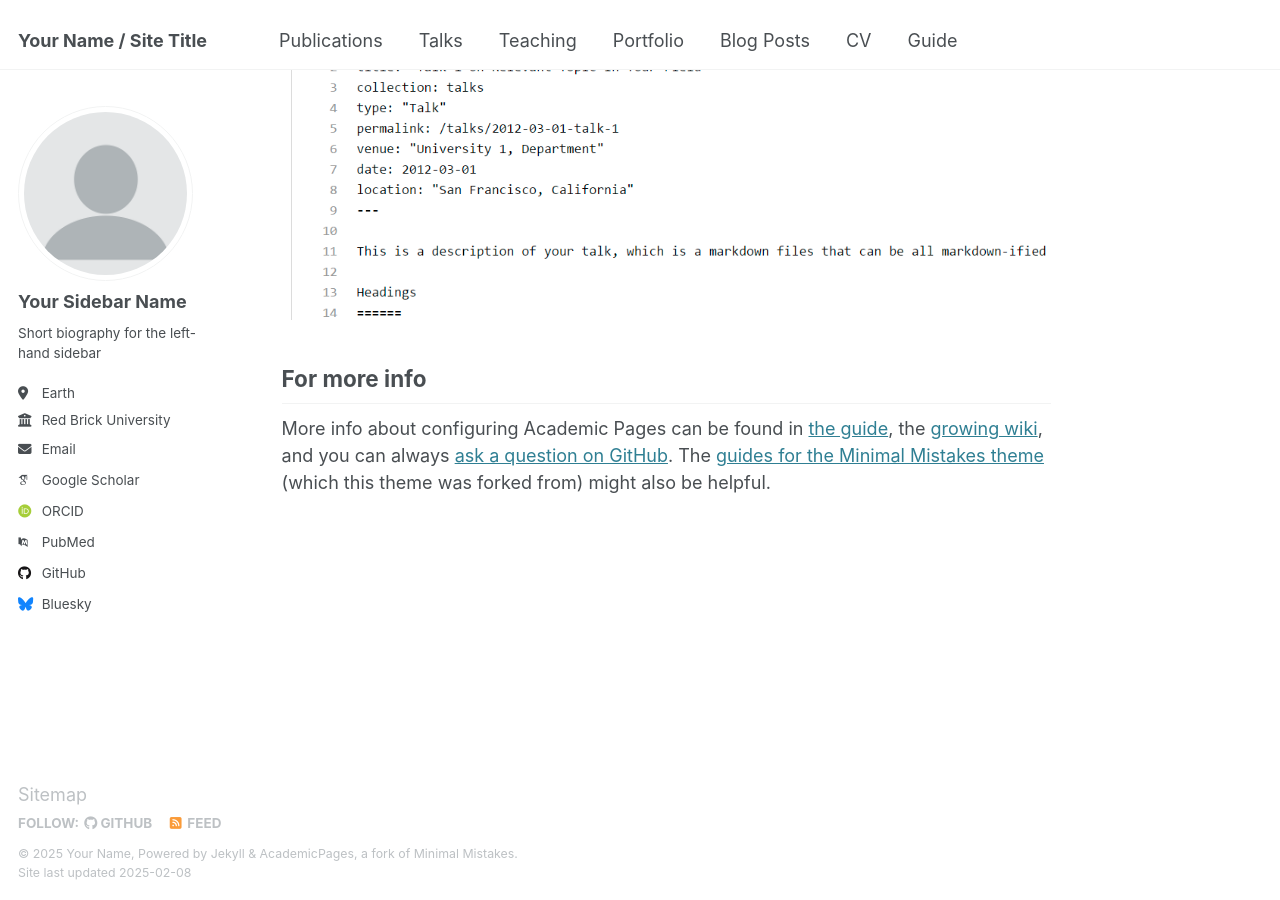
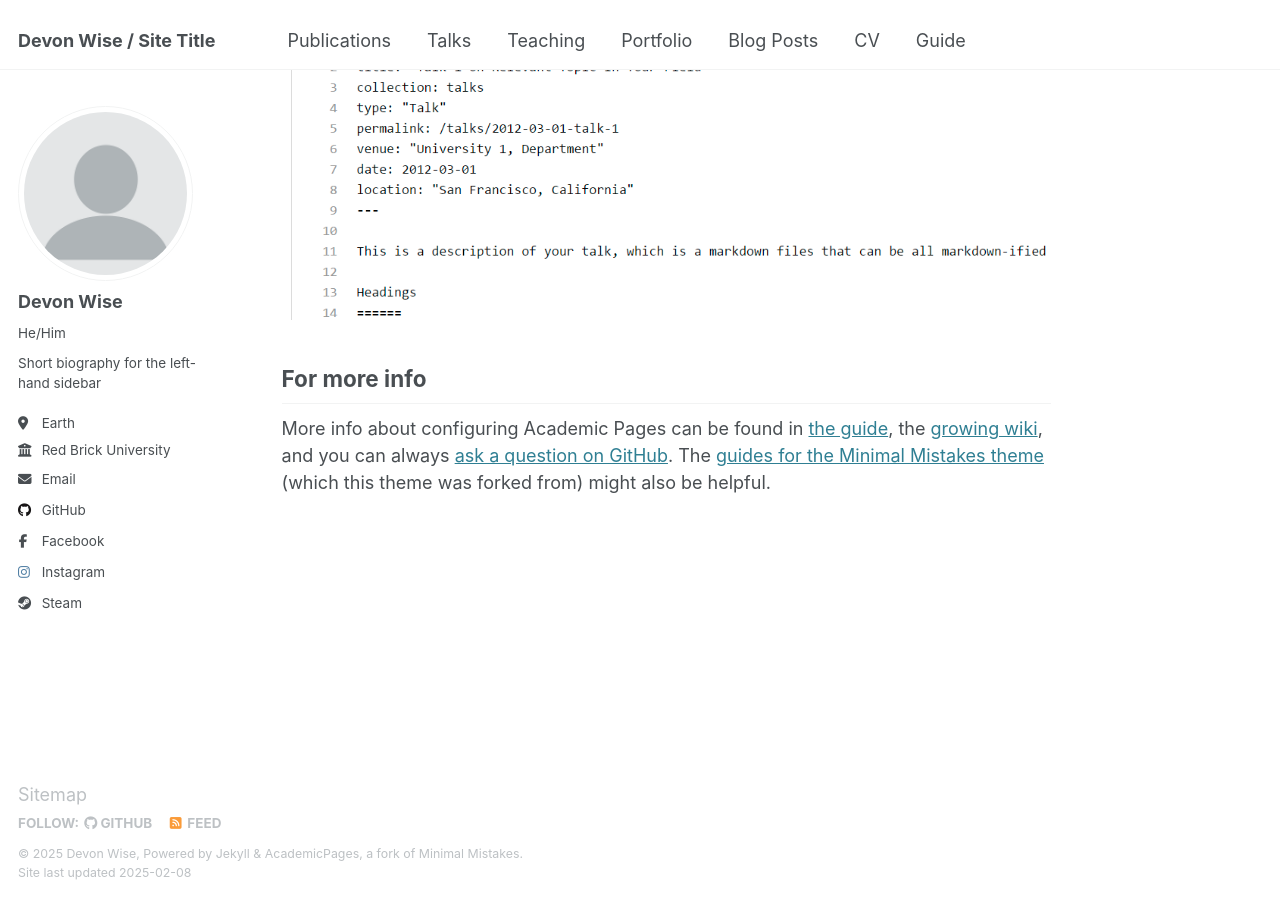
Before and after one commit to devonwise/devonwise.github.io, a Jekyll site: the page built from _pages/about.md, in a window 1280 px wide and 900 px high, scrolled down 2642 px. Built offline with Jekyll 4.4.1, drawn with Linux system fonts in a browser that asks for light colours; some web fonts are replaced.

Commit message:
Customizing website

```diff
--- a/_config.yml
+++ b/_config.yml
@@ -9,13 +9,13 @@
 # Basic Site Settings
 locale                   : "en-US"
 site_theme               : "default"
-title                    : "Your Name / Site Title"
+title                    : "Devon Wise / Site Title"
 title_separator          : "-"
-name                     : &name "Your Name"
+name                     : &name "Devon Wise"
 description              : &description "personal description"
-url                      : https://academicpages.github.io # the base hostname & protocol for your site e.g. "https://[your GitHub username].github.io"
+url                      : https://devonwise.github.io # the base hostname & protocol for your site e.g. "https://[your GitHub username].github.io"
 baseurl                  : "" # the subpath of your site, e.g. "/blog"
-repository               : "academicpages/academicpages.github.io"
+repository               : "devonwise/devonwise.github.io"
 
 # Site Author - The following control what appear as part of the author content on the side bar.
 #               If a field is blank the icon and link will not appear, otherwise it will be shown.
@@ -23,21 +23,21 @@ repository               : "academicpages/academicpages.github.io"
 author:
   # Biographic information
   avatar           : "profile.png"
-  name             : "Your Sidebar Name"
-  pronouns         : # example: "she/her"
+  name             : "Devon Wise"
+  pronouns         : "He/Him"
   bio              : "Short biography for the left-hand sidebar"
   location         : "Earth"
   employer         : "Red Brick University"
   uri              : # URL
-  email            : "none@example.org"
+  email            : "devonwise@vt.edu"
 
   # Academic websites
   arxiv            : # URL - Update with the correct link to your profile
-  googlescholar    : "https://scholar.google.com/citations?user=PS_CX0AAAAAJ"
+  googlescholar    : # URL
   impactstory      : # URL
-  orcid            : "http://orcid.org/yourorcidurl"
+  orcid            : # URL
   semantic         : # URL
-  pubmed           : "https://www.ncbi.nlm.nih.gov/pubmed/?term=john+snow"
+  pubmed           : # URL
   researchgate     : # URL
   scopus           : # URL
 
@@ -45,26 +45,26 @@ author:
   bitbucket        : # Username - Update with your username on the site
   codepen          : # Username
   dribbble         : # Username
-  github           : "academicpages"
+  github           : "devonwise"
   kaggle           : # Username
   stackoverflow    : # User number or user number and name (i.e., use "1" or "1/jeff-atwood")
 
   # Social media
-  bluesky          : "bsky.app" # Replace this with you Bluesky username
-  facebook         : # Username
+  bluesky          : #"bsky.app" # Replace this with you Bluesky username
+  facebook         : "devon.wise.3572"
   flickr           : # Username
   foursquare       : # Username
   goodreads        : # Username
   google_plus      : # Username
   keybase          : # Username
-  instagram        : # Username
+  instagram        : "dwise0502"
   lastfm           : # Username
   linkedin         : # Username
   mastodon         : # URL
   medium           : # URL
   pinterest        : # Username
   soundcloud       : # Username
-  steam            : # Username
+  steam            : "TheWiseCheese"
   telegram         : # URL
   tumblr           : # Username
   twitter          : # Username for X / Twitter
@@ -76,13 +76,13 @@ author:
   zhihu            : # Username
 
 # Publication Category - The following the list of publication categories and their headings
-publication_category:
-  books:
-    title: 'Books'
-  manuscripts:
-    title: 'Journal Articles'
-  conferences:
-    title: 'Conference Papers'
+# publication_category:
+#   books:
+#     title: 'Books'
+#   manuscripts:
+#     title: 'Journal Articles'
+#   conferences:
+#     title: 'Conference Papers'
 
 # Site Settings
 teaser                   :  # filename of teaser fallback teaser image placed in /images/, .e.g. "500x300.png"
```
Also changed, not shown: 11 other files.
